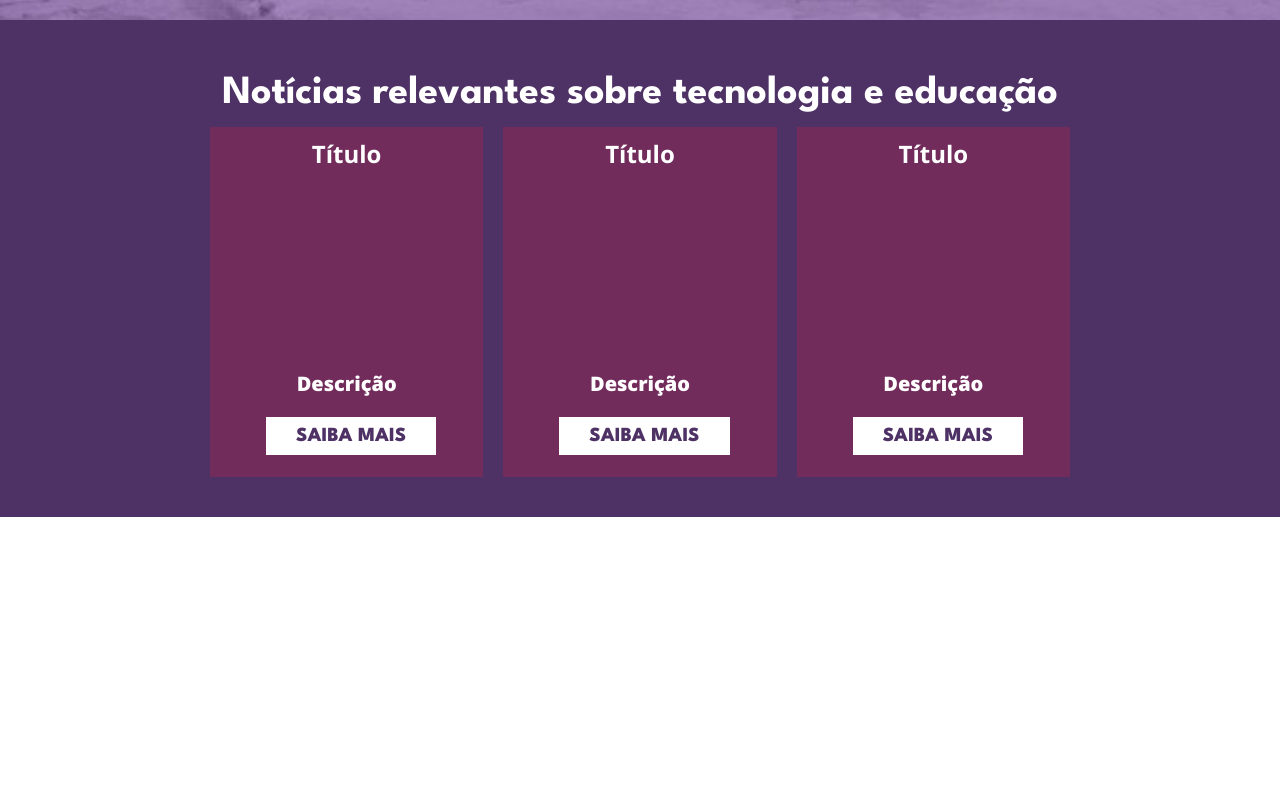
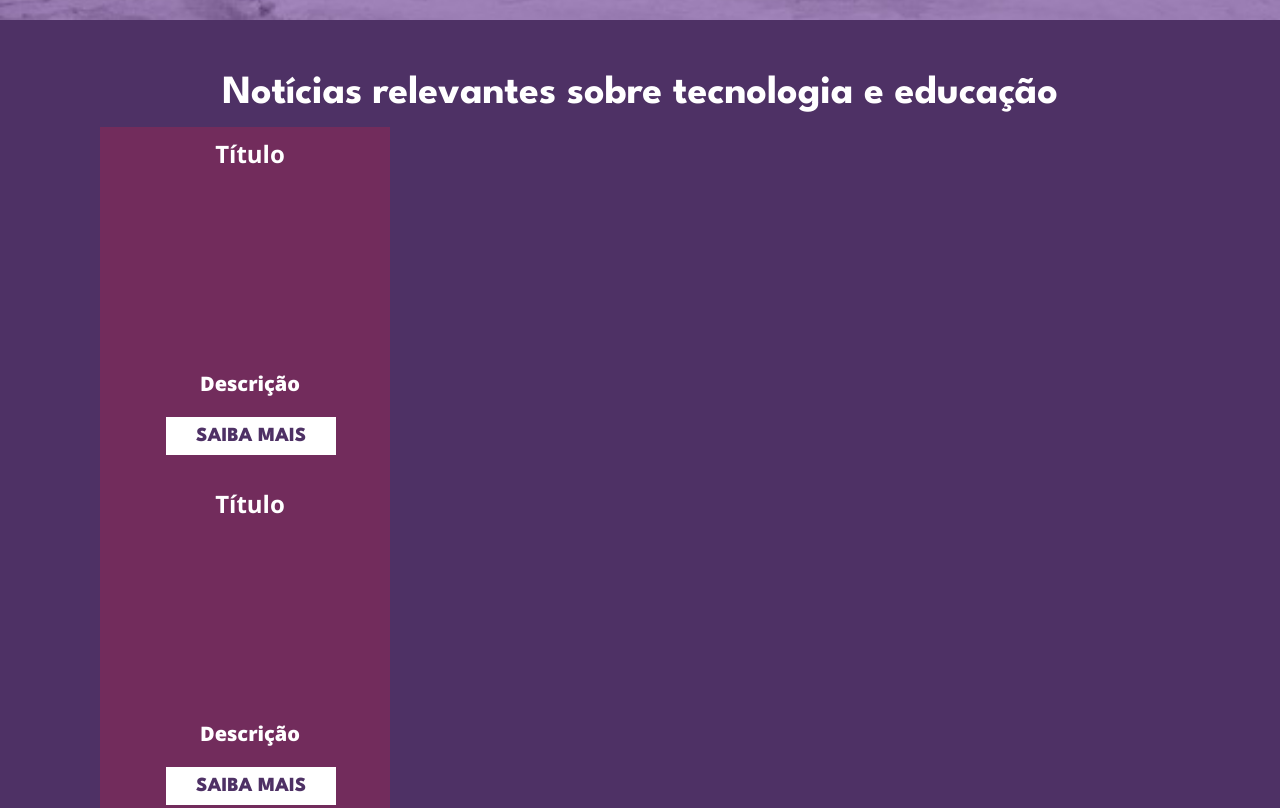
Before and after one commit to sienno-tecnologia/web, a website built with Parcel: page src/index.html in a window 1280 px wide. Shown: the part 780-1588 px from the top of the page. Before the commit the page ends 1297 px from the top, so only its background shows below. Built offline with nearby package versions, Linux system fonts and the light colour scheme.

Commit message:
Update index.css

```diff
--- a/src/styles/index.css
+++ b/src/styles/index.css
@@ -160,7 +160,7 @@ section.home .cards{
   display: flex;
 }
 
-section.home .cards .{
+section.home .cards {
    min-height: 350px;
     width: 280px;
     height: 100%;
```
